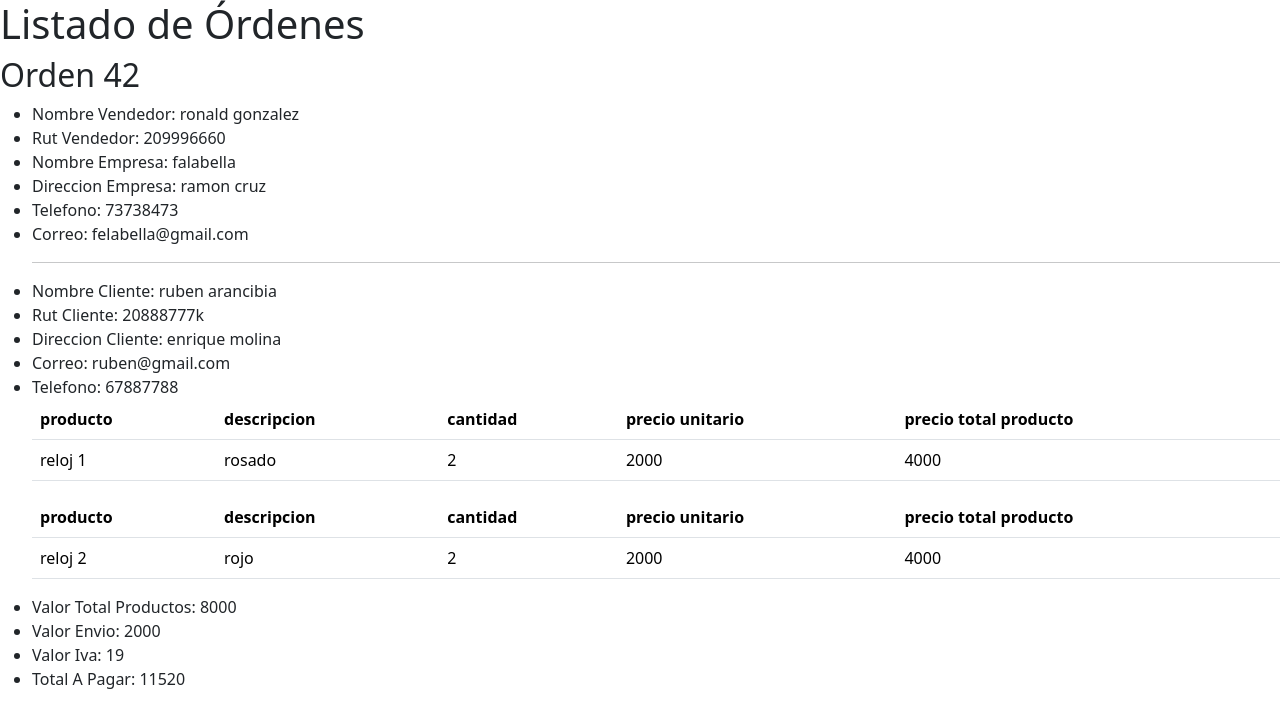
After one commit to marcelaGonzalezArancibia/proyecto_time, a Django app: page /listadoorden in a window 1280 px wide. The commit adds this page. Shown: the top 728 px of the page. Run offline with Django 5.2, Linux system fonts and the light colour scheme; data comes from the database, SQL or seed files in the repository; both versions use the stored data as it was after the commit.

Commit message:
se agregan modelos y pantallas para los listados

```diff
--- a/app/models.py
+++ b/app/models.py
@@ -50,7 +50,7 @@ class orden(models.Model):
     def __str__(self):
         return self.nombrevendedor
 class ProductoOrden(models.Model):
-    orden = models.ForeignKey('Orden', on_delete=models.CASCADE, related_name='productos')
+    orden = models.ForeignKey(orden, on_delete=models.CASCADE, related_name='productos')
     producto = models.CharField(max_length=90)
     descripcion = models.TextField()
     cantidad = models.IntegerField()
--- a/app/templates/crearorden.html
+++ b/app/templates/crearorden.html
@@ -175,6 +175,7 @@
             inputCostoTotal.id = `totalproducto`;
             inputCostoTotal.value = '0';
             inputCostoTotal.id = `totalproducto`;
+            inputCostoTotal.name = `totalproducto`;
             celdaCostoTotal.appendChild(inputCostoTotal);
 
             // Añadir las celdas a la nueva fila
--- /dev/null
+++ b/app/templates/listadoorden.html
@@ -0,0 +1,69 @@
+<!DOCTYPE html>
+<html lang="en">
+<head>
+    <meta charset="UTF-8">
+    <meta name="viewport" content="width=device-width, initial-scale=1.0">
+    <title>Listar Órdenes</title>
+    <link href="https://cdn.jsdelivr.net/npm/bootstrap@5.3.3/dist/css/bootstrap.min.css" rel="stylesheet"
+        integrity="sha384-QWTKZyjpPEjISv5WaRU9OFeRpok6YctnYmDr5pNlyT2bRjXh0JMhjY6hW+ALEwIH" crossorigin="anonymous">
+</head>
+<body>
+    <h1>Listado de Órdenes</h1>
+    {% for orden in ordenes %}
+    <h2>Orden {{ orden.id }}</h2>
+    <ul>
+           <!-- vendedor  -->
+        <li>Nombre Vendedor: {{ orden.nombrevendedor }}</li>
+        <li>Rut Vendedor: {{ orden.rutvendedor }}</li>
+        <li>Nombre Empresa: {{ orden.nombreempresa }}</li>
+        <li>Direccion Empresa: {{ orden.direccionv }}</li>
+        <li>Telefono: {{ orden.telefonov }}</li>
+        <li>Correo: {{ orden.correovendedor }}</li>
+        <!-- cliente  -->
+        <hr>
+        <li>Nombre Cliente: {{ orden.nombrecliente }}</li>
+        <li>Rut Cliente: {{ orden.rutcliente }}</li>
+        <li>Direccion Cliente: {{ orden.direccioncliente }}</li>
+        <li>Correo: {{ orden.correo }}</li>
+        <li>Telefono: {{ orden.telefonoc }}</li>
+
+
+        <!-- Depuración productos -->
+        {% for producto in orden.productos.all %}
+
+            <table class="table">
+                <thead>
+                  <tr>
+                    <th scope="col">producto</th>
+                    <th scope="col">descripcion</th>
+                    <th scope="col">cantidad</th>
+                    <th scope="col">precio unitario</th>
+                    <th scope="col">precio total producto</th>
+                  </tr>
+                </thead>
+                <tbody>
+                  <tr>
+
+                    <td>{{ producto.producto }}</td>
+                    <td>{{ producto.descripcion }}</td>
+                    <td>{{ producto.cantidad }}</td>
+                    <td>{{ producto.preciounidad }}</td>
+                    <td>{{ producto.totalproducto }}</td>
+                  </tr>
+
+                </tbody>
+              </table>
+        {% endfor %}
+
+
+        <li>Valor Total Productos: {{ orden.valorNeto }}</li>
+        <li>Valor Envio: {{ orden.valorenvio }}</li>
+        <li>Valor Iva: {{ orden.iva }}</li>
+        <li>Total A Pagar: {{ orden.TotalAPagar }}</li>
+
+    </ul>
+{% endfor %}
+
+
+</body>
+</html>
--- a/app/urls.py
+++ b/app/urls.py
@@ -1,8 +1,9 @@
 
 from django.urls import path
-from .views import index,crearorden
+from .views import index,crearorden,listadoorden
 
 urlpatterns = [
     path('', index,name='index'),
     path('crearorden',crearorden,name='crearorden'),
+    path('listadoorden',listadoorden,name='listadoorden')
 ]
--- a/app/views.py
+++ b/app/views.py
@@ -53,6 +53,8 @@ def crearorden(request):
         totalproductos = request.POST.getlist('totalproducto')
 
         for producto, descripcion, cantidad, precio, totalproducto in zip(productos, descripciones, cantidades, precios, totalproductos):
+            print('guardando producto')
+            print(producto)
             ProductoOrden.objects.create(
                 orden=orden_instance,
                 producto=producto,
@@ -64,3 +66,8 @@ def crearorden(request):
         return redirect('crearorden')  # Redirige a una página de éxito o la página que desees
 
     return render(request, 'crearorden.html')
+
+
+def listadoorden(request):
+    ordenes = orden.objects.all()  # Obtener todas las órdenes
+    return render(request, 'listadoorden.html',{'ordenes': ordenes})
```
Also changed, not shown: db.sqlite3.
